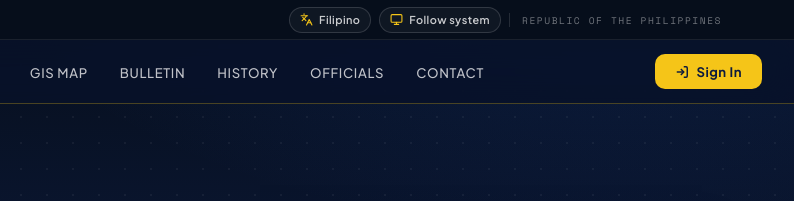
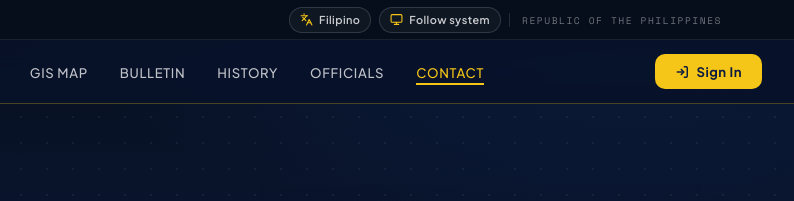
Before and after one commit to ArvesuJohnPaul/Conde-Labac-System, a plain HTML site: page index.html in a window 1280 px wide. Shown: the top 201 px of the page, 486-1280 px from the left. Drawn offline with nearby package versions, Linux system fonts and the light colour scheme; no server answers.

Commit message:
highlight the last section when the landing page is scrolled to the bottom

```diff
--- a/index.html
+++ b/index.html
@@ -1734,13 +1734,24 @@
           if (toTop) toTop.classList.toggle("is-visible", y > 700);
 
           let current = "";
-          sections.forEach((sec) => {
+          const visible = sections.filter((sec) => !sec.hidden);
+          visible.forEach((sec) => {
             // A hidden section (the history, when its story is empty) has an
             // offsetTop of 0 and would otherwise claim every scroll position
             // after the one before it.
-            if (sec.hidden) return;
             if (y >= sec.offsetTop - 140) current = sec.id;
           });
+          // The last section can never win this on its own. "Visit" is shorter
+          // than the viewport, so the page runs out of scroll before its top
+          // rises past the threshold — and the navbar went on pointing at
+          // Officials while Contact filled the screen. Reaching the bottom of
+          // the page IS being at the last section, so say so.
+          if (
+            visible.length &&
+            window.innerHeight + y >= document.documentElement.scrollHeight - 2
+          ) {
+            current = visible[visible.length - 1].id;
+          }
           links.forEach((link) => {
             const active = link.getAttribute("href") === "#" + current;
             link.classList.toggle("is-active", active);
```
